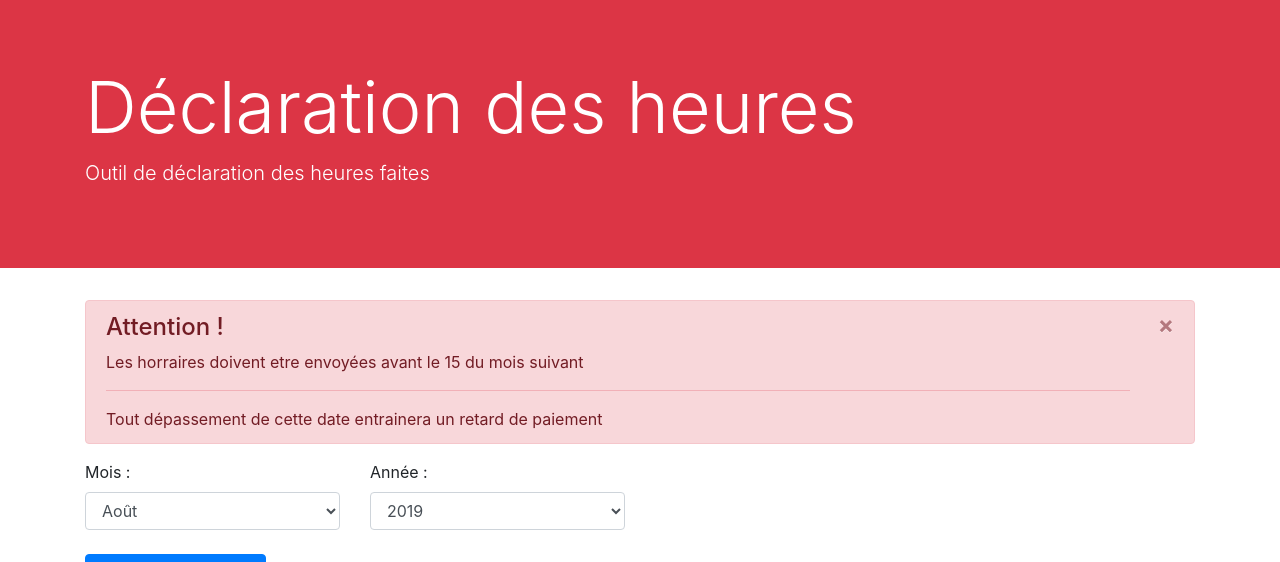
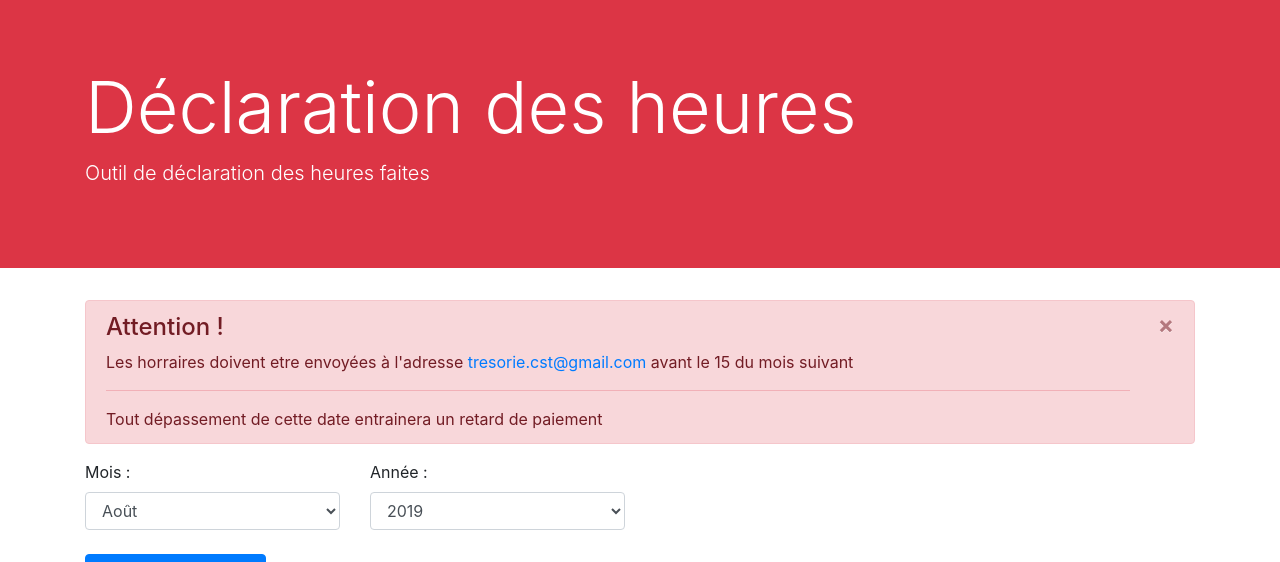
Before and after one commit to crozes/cstTools, a PHP site: template View/horaires/horaire.php in a window 1280 px wide. Shown: the top 562 px of the page. Run offline with PHP 8.4, Linux system fonts and the light colour scheme; the template is opened without the code that fills it, so the values that code supplies are empty; some libraries are stand-ins or nearby versions.

Commit message:
view horaire

```diff
--- a/View/horaires/horaire.php
+++ b/View/horaires/horaire.php
@@ -9,7 +9,7 @@
 	<div class="col-sm-12">
 		<div class="alert alert-danger alert-dismissible" role="alert">
 			<h4 class="alert-heading">Attention !</h4>
-			<p>Les horraires doivent etre envoyées avant le 15 du mois suivant</p>
+			<p>Les horraires doivent etre envoyées à l'adresse <a href="mailto:tresorie.cst@gmail.com" target="_blank">tresorie.cst@gmail.com</a> avant le 15 du mois suivant</p>
 			<hr>
 			<p class="mb-0">Tout dépassement de cette date entrainera un retard de paiement</p>
 			<button type="button" class="close" data-dismiss="alert" aria-label="Close">
```
